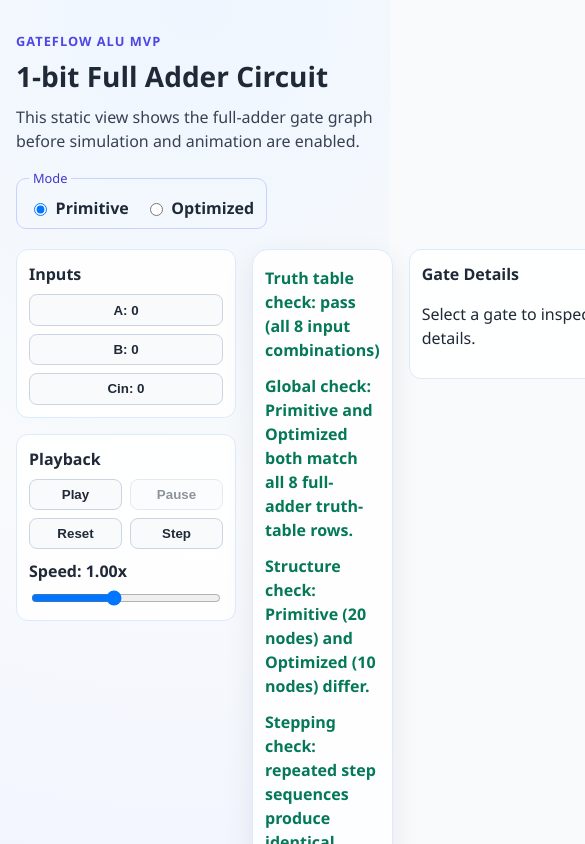
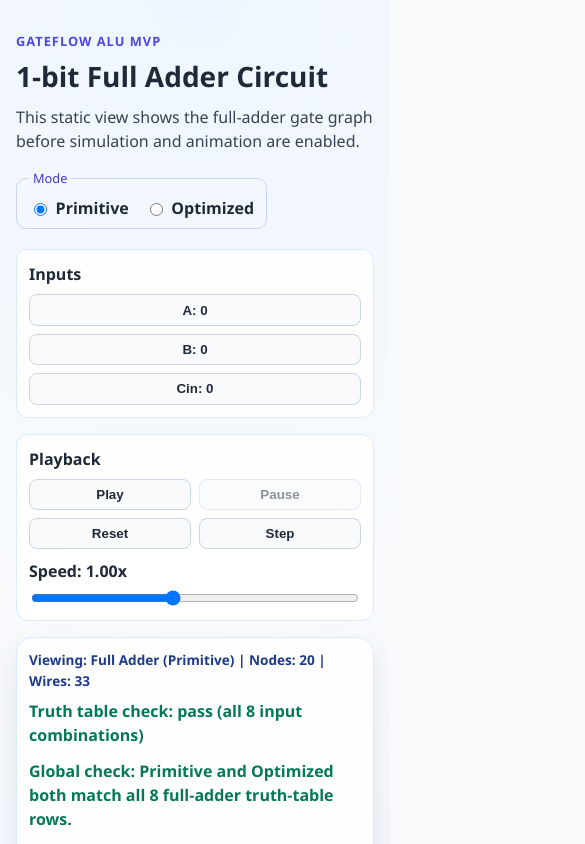
Before and after one commit to Picminmin/GateFlow-ALU, a React (Vite) app: page / in a window 390 px wide. Shown: the top 844 px of the page, 585 px wide, since content can reach past the window. Built offline with nearby package versions, Linux system fonts and the light colour scheme.

Commit message:
Improve labels and visual clarity

```diff
--- a/src/App.tsx
+++ b/src/App.tsx
@@ -168,6 +168,10 @@ function App() {
           />
         </div>
         <section className="circuit-card">
+          <p className="circuit-meta">
+            Viewing: {activeCircuit.label} | Nodes: {activeCircuit.nodes.length} | Wires:{' '}
+            {activeCircuit.edges.length}
+          </p>
           <p className={validation.isValid ? 'validation-ok' : 'validation-error'}>{truthTableStatus}</p>
           <p className={allTruthTableChecksPass ? 'validation-ok' : 'validation-error'}>
             {globalTruthTableStatus}
--- a/src/components/circuit/CircuitViewport.tsx
+++ b/src/components/circuit/CircuitViewport.tsx
@@ -76,6 +76,15 @@ export function CircuitViewport({
                 className={isActive ? 'circuit-edge circuit-edge-active' : 'circuit-edge'}
               />
               {edge.label ? (
+                <g>
+                  <rect
+                    x={(x1 + x2) / 2 - (edge.label.length * 6 + 8) / 2}
+                    y={(y1 + y2) / 2 - 16}
+                    width={edge.label.length * 6 + 8}
+                    height={14}
+                    rx={4}
+                    className="circuit-edge-label-bg"
+                  />
                   <text
                     x={(x1 + x2) / 2}
                     y={(y1 + y2) / 2 - 6}
@@ -83,6 +92,7 @@ export function CircuitViewport({
                   >
                     {edge.label}
                   </text>
+                </g>
               ) : null}
             </g>
           );
--- a/src/index.css
+++ b/src/index.css
@@ -91,6 +91,13 @@ body {
   border-radius: 16px;
   padding: 0.75rem;
   box-shadow: 0 10px 30px rgba(15, 23, 42, 0.08);
+}
+
+.circuit-meta {
+  margin: 0 0 0.5rem;
+  font-size: 0.85rem;
+  font-weight: 700;
+  color: #1e3a8a;
 }
 
 .panel {
@@ -216,6 +223,12 @@ body {
   text-anchor: middle;
 }
 
+.circuit-edge-label-bg {
+  fill: rgba(255, 255, 255, 0.9);
+  stroke: #cbd5e1;
+  stroke-width: 1;
+}
+
 .signal-dot {
   fill: #0ea5e9;
   stroke: #e0f2fe;
@@ -270,3 +283,9 @@ body {
   display: grid;
   gap: 0.25rem;
 }
+
+@media (max-width: 1024px) {
+  .main-layout {
+    grid-template-columns: 1fr;
+  }
+}
```
Also changed, not shown: 1 other file (tests, documents, lock files or other folders). Lines whose indentation alone changed are shown as unchanged.
